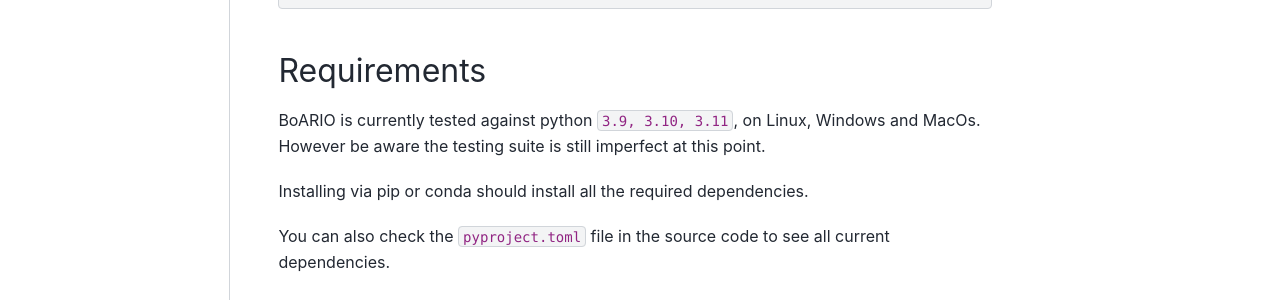
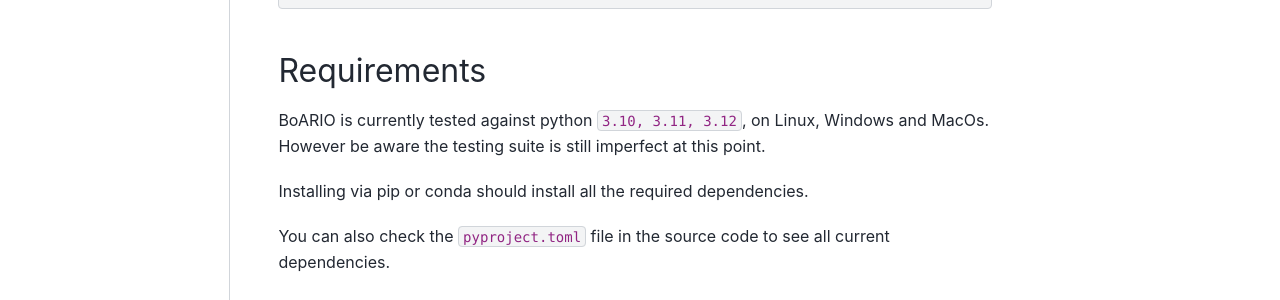
Before and after one commit to spjuhel/BoARIO, a Sphinx documentation site: the page built from docs/source/boario-installation.rst, in a window 1280 px wide and 1400 px high. Shown: the part 861-1161 px from the top of the window. Built offline with Sphinx 7.4.7 and the PyData theme 0.15.4, drawn with Linux system fonts in a browser that asks for light colours.

Commit message:
drop support of py3.9, include 3.12 in testing matrix

```diff
--- a/docs/source/boario-installation.rst
+++ b/docs/source/boario-installation.rst
@@ -41,7 +41,7 @@
 Requirements
 ===============
 
-BoARIO is currently tested against python ``3.9, 3.10, 3.11``, on Linux, Windows and MacOs.
+BoARIO is currently tested against python ``3.10, 3.11, 3.12``, on Linux, Windows and MacOs.
 However be aware the testing suite is still imperfect at this point.
 
 Installing via pip or conda should install all the required dependencies.
--- a/pyproject.toml
+++ b/pyproject.toml
@@ -7,7 +7,7 @@
 readme = "README.rst"
 
 [tool.poetry.dependencies]
-python=">=3.9,<4.0"
+python=">=3.10,<4.0"
 coloredlogs = "^15.0.1"
 country-converter = "^1.0.0"
 dask = ">=2023"
```
Also changed, not shown: 2 other files.
